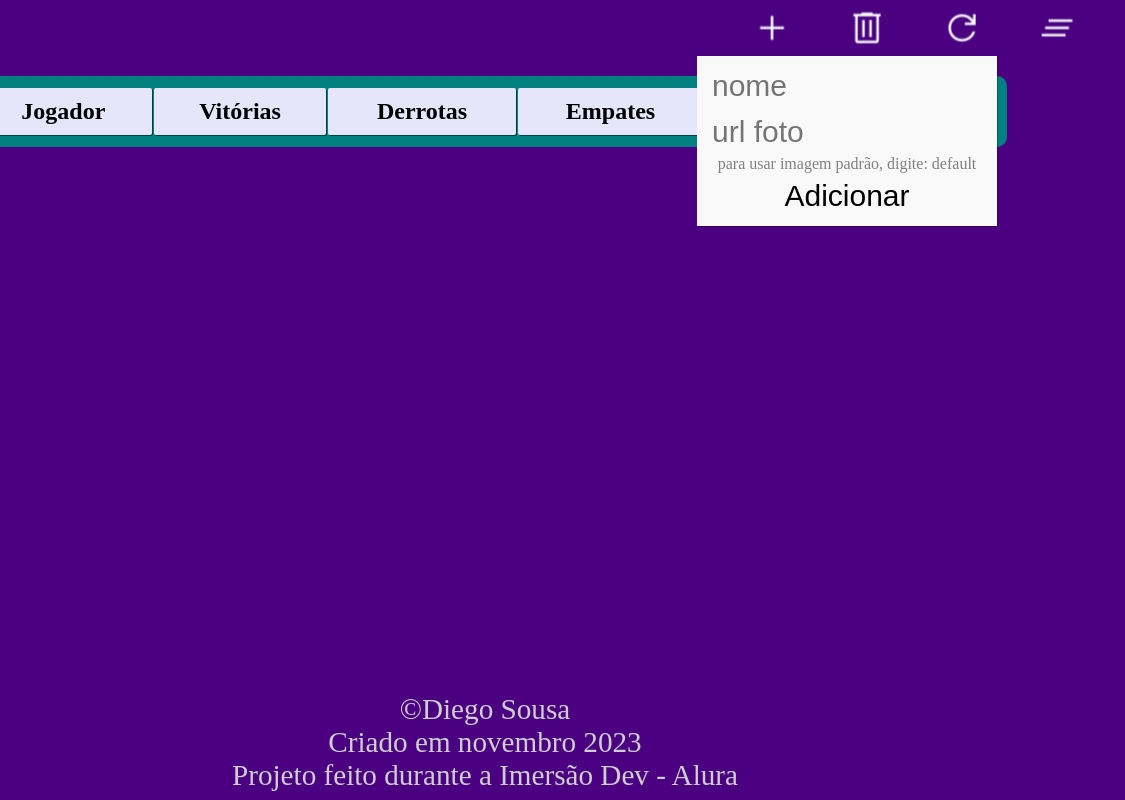
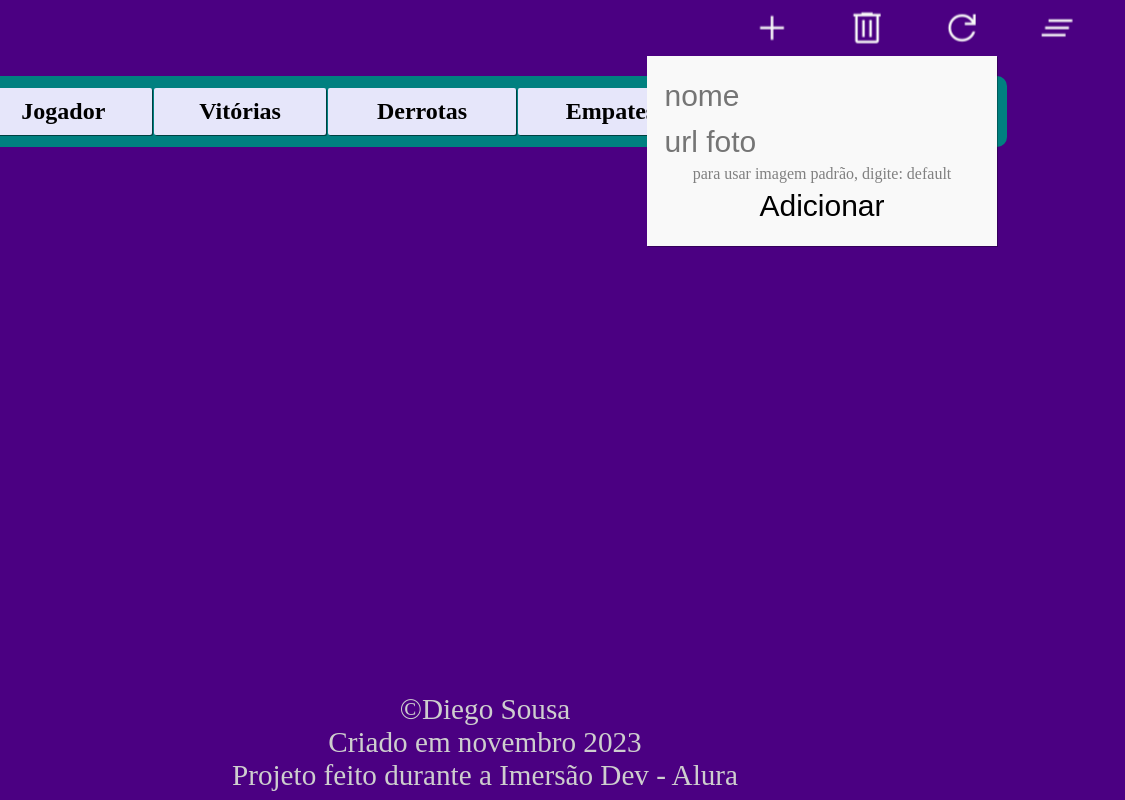
Before and after one commit to DiegoSousa123/placar_dinamico, a plain HTML site: page index.html in a window 1280 px wide. Both pictures are taken after a click on the button "add". Shown: the full height of the page, 155-1280 px from the left. Drawn offline with nearby package versions, Linux system fonts and the light colour scheme.

Commit message:
Update index.css

```diff
--- a/index.css
+++ b/index.css
@@ -182,8 +182,8 @@ td img {
 }
 #popup_add {
     background: #f9f9f9;
-    width: 300px;
-    height: 170px;
+    width: 350px;
+    height: 190px;
     position: absolute;
     top: 7%;
     right: 10%;
@@ -228,6 +228,7 @@ input {
     margin: 5px;
 }
 #popup_add button {
+    color: black;
     user-select: none;
     background: #f9f9f9;
     transition:
```
